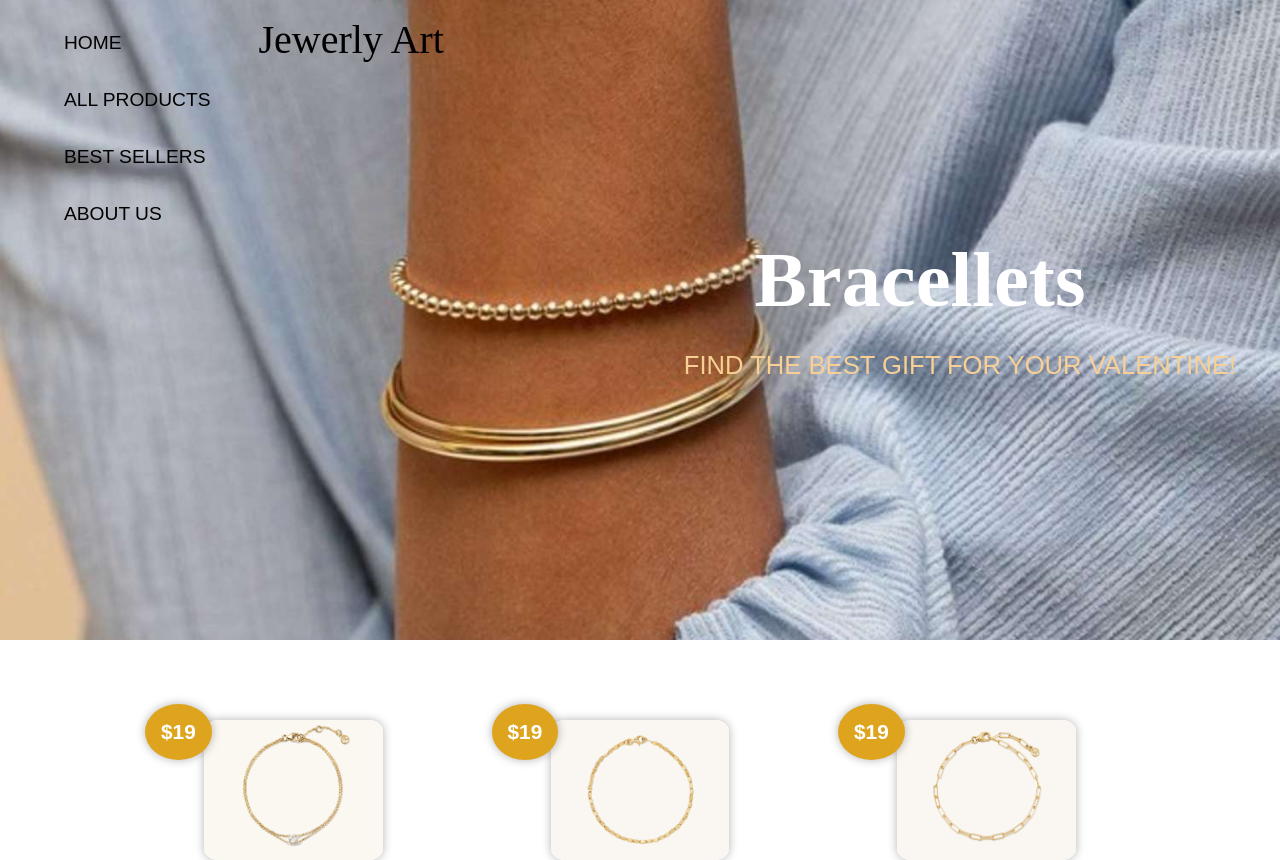
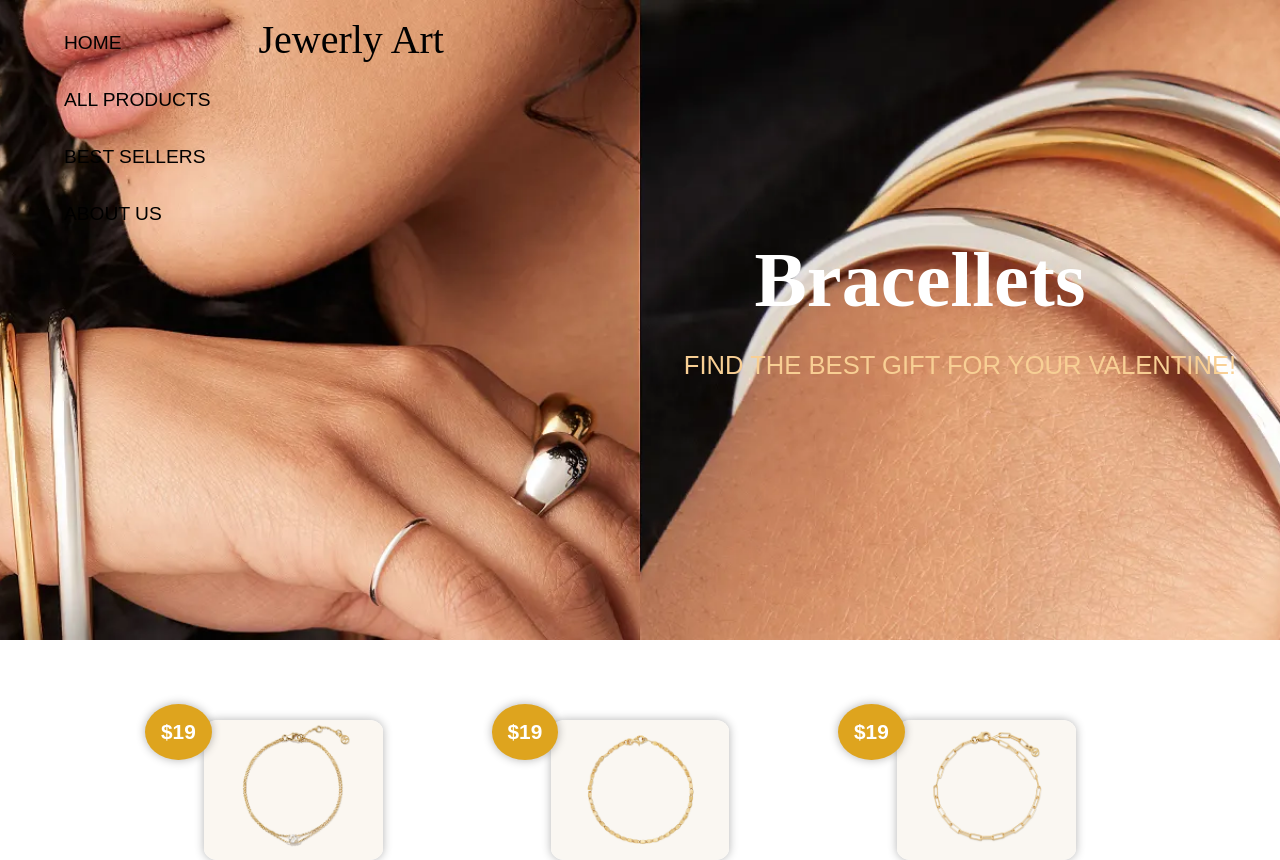
Before and after one commit to NazikAskhatova/diploma, a React (Create React App) app: page /categories/bracelets in a window 1280 px wide. Shown: the top 860 px of the page. Built offline with nearby package versions, Linux system fonts and the light colour scheme; a web font is replaced by a local one.

Commit message:
updated CtaegoryList, categoryItem, Category.js

```diff
--- a/src/components/CategoryList/CategoryList.js
+++ b/src/components/CategoryList/CategoryList.js
@@ -3,7 +3,7 @@ import classes from "./CategoryList.module.css";
 import React from "react";
 function CategoryList({ categories }) {
   const categoryItems = categories.map((category) => (
-    <CategoryItem key={category.categoryId} category={category} />
+    <CategoryItem key={category.categoryId} category={category}  />
   ));
 
   return <div className={classes.CategoryList}>{categoryItems}</div>;
--- a/src/pages/Category.js
+++ b/src/pages/Category.js
@@ -16,7 +16,7 @@ function Category() {
 
   return (
     <>
-      <Header title={category.title} image={category.image}>
+      <Header title={category.title} image={category.imageHeader}>
         {category.description}
       </Header>
 
```
Also changed, not shown: src/components/CategoryList/CategoryItem/CategoryItem.js (line endings or trailing spaces).
